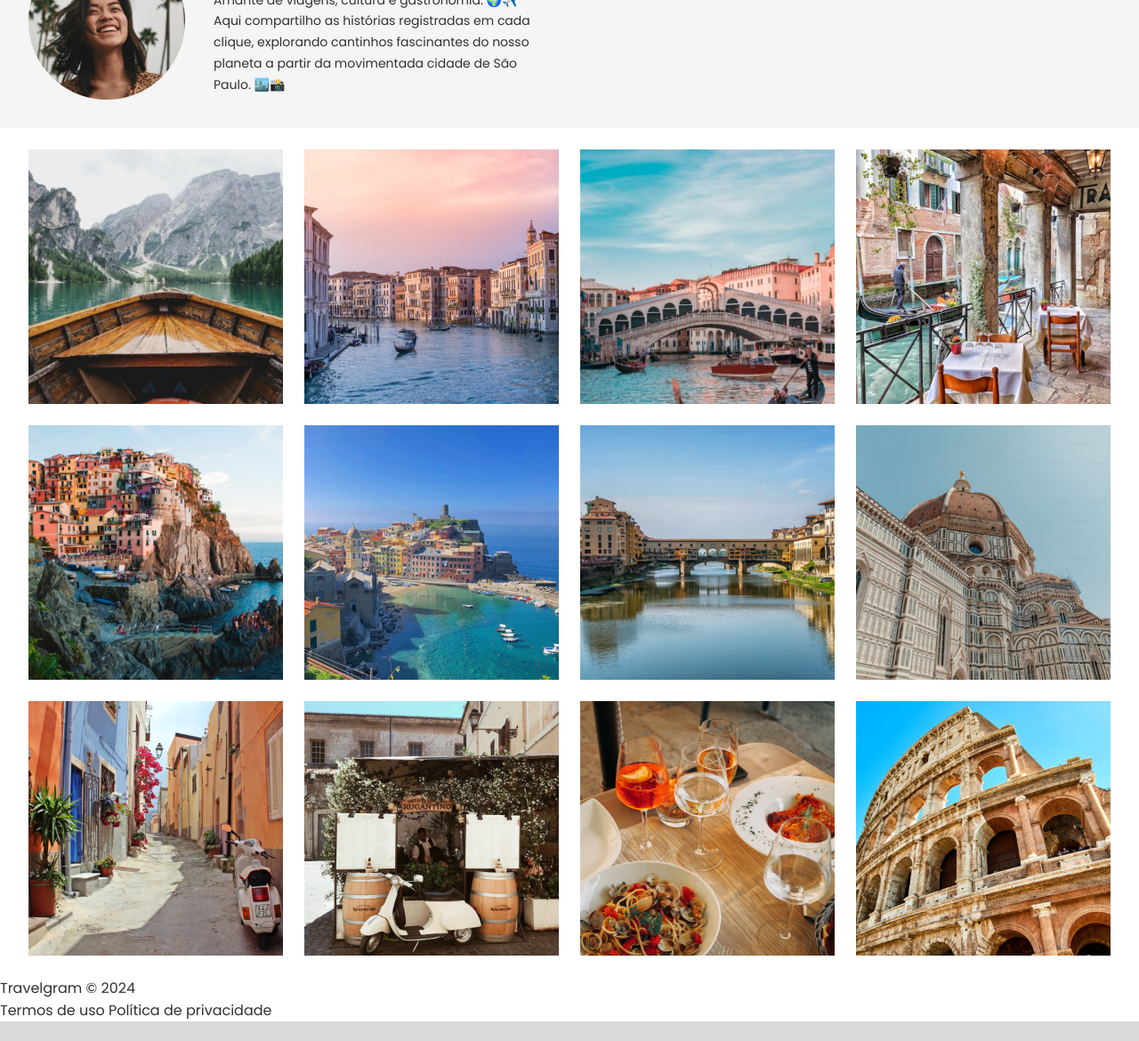
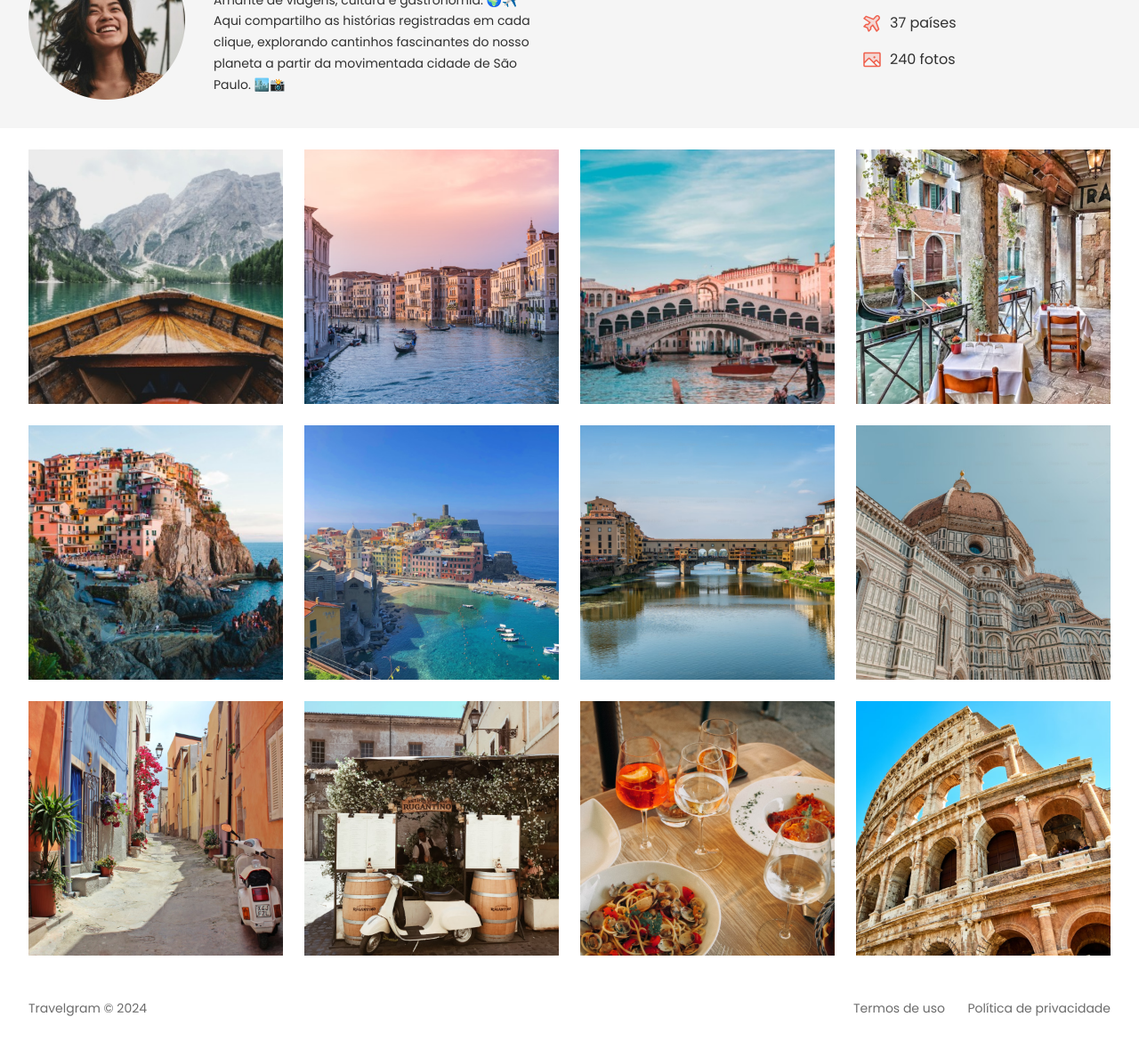
Before and after one commit to ArthurHRT/projeto-travelgram, a plain HTML site: page index.html in a window 1280 px wide. Shown: the part 176-1346 px from the top of the page at 89% size. Before the commit the page ends 1324 px from the top, so only its background shows below. Drawn offline with Linux system fonts and the light colour scheme.

Commit message:
Finalizado projeto

```diff
--- a/css/style.css
+++ b/css/style.css
@@ -35,12 +35,15 @@ a {
 
 .wrapper section {
     padding: 32px 0;
+    display: flex;
+    justify-content: space-between;
+    align-items: center;
 }
 
 .section-main {
     display: flex;
-    max-width: 592px;
-    max-height: 176px;
+    width: 592px;
+    height: 176px;
     justify-content: space-between;
     align-items: center;
 }
@@ -56,6 +59,27 @@ a {
     max-height: 168px;
     flex-direction: column;
     gap: 8px;
+}
+
+.section-info {
+    display: flex;
+    width: 280px;
+    height: 104px;
+    flex-direction: column;
+    gap: 16px;
+}
+
+.section-info div {
+    display: flex;
+    /* max-width: 280px;
+    max-height: 24px; */
+    gap: 8px;
+    align-items: center;
+}
+
+.section-info div img {
+    width: 24px;
+    height: 24px;
 }
 
 .photo-gallery {
@@ -75,4 +99,19 @@ a {
 
 footer {
     background-color: var(--background-color);
+    color: var(--text-color-secundary);
+    padding: 24px 0;
 }
+
+footer .wrapper {
+    display: flex;
+    justify-content: space-between;
+    align-items: center;
+}
+
+footer .wrapper div {
+    display: flex;
+    width: 289px;
+    justify-content: space-between;
+    align-items: center;
+}
--- a/index.html
+++ b/index.html
@@ -35,6 +35,18 @@
                         </div>
                     </div>
                     <div class="section-info">
+                        <div>
+                            <img src="./assets/MapPin.svg" alt="Ícone de endereço">
+                            <span>São Paulo, Brazil</span>
+                        </div>
+                        <div>
+                            <img src="./assets/AirplaneTilt.svg" alt="Ícone de avião">
+                            <span>37 países</span>
+                        </div>
+                        <div>
+                            <img src="./assets/Image.svg" alt="Ícone de imagem">
+                            <span>240 fotos</span>
+                        </div>
                     </div>
                 </section>
             </div>
@@ -60,10 +72,12 @@
     </main>
 
     <footer class="container">
-        <span>Travelgram © 2024</span>
-        <div>
-            <span>Termos de uso</span>
-            <span>Política de privacidade</span>
+        <div class="wrapper">
+            <span class="paragraph-md">Travelgram © 2024</span>
+            <div>
+                <span class="paragraph-md">Termos de uso</span>
+                <span class="paragraph-md">Política de privacidade</span>
+            </div>
         </div>
     </footer>
 
```
Also changed, not shown: assets/AirplaneTilt.svg (added), assets/Image.svg (added), assets/MapPin.svg (added).
